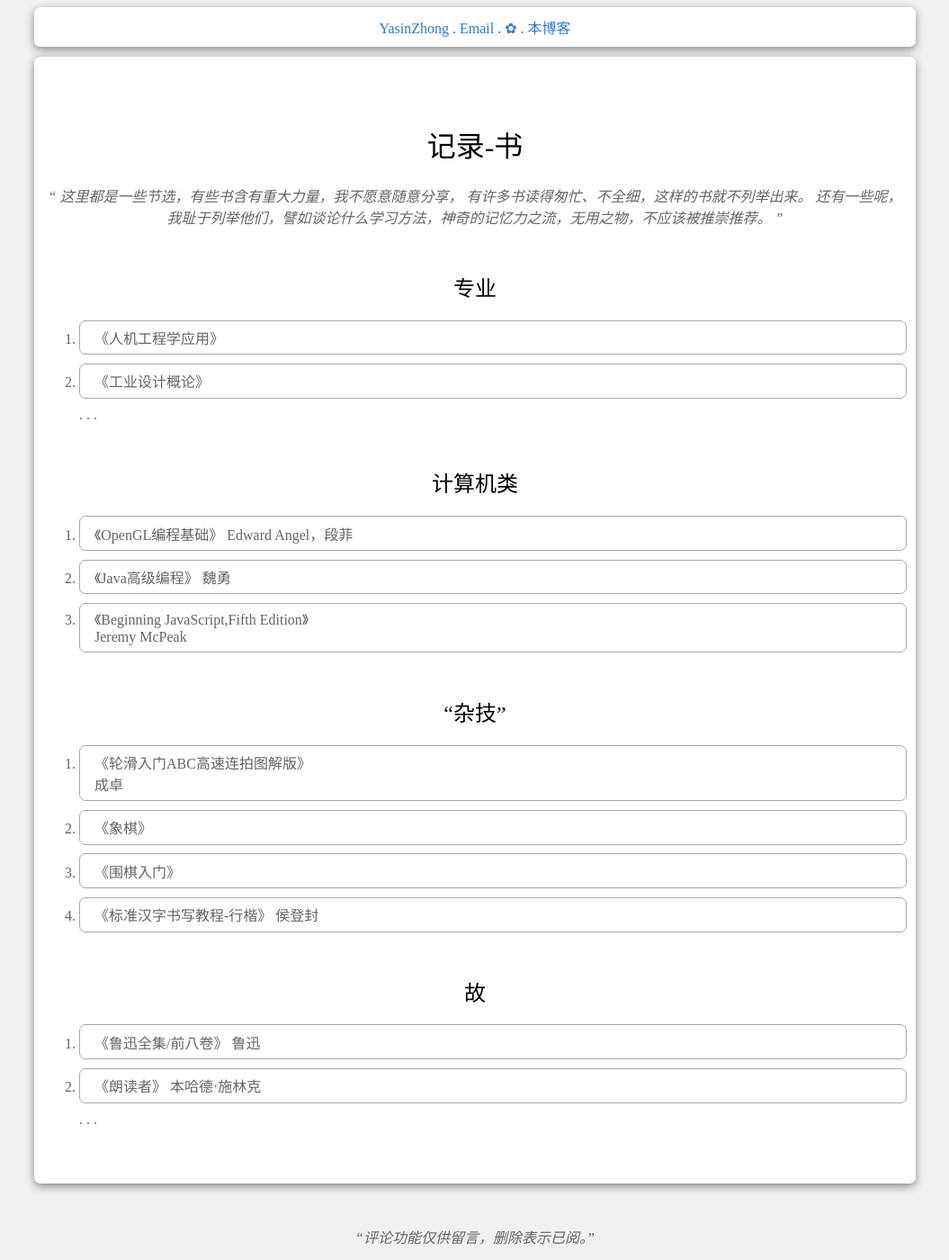
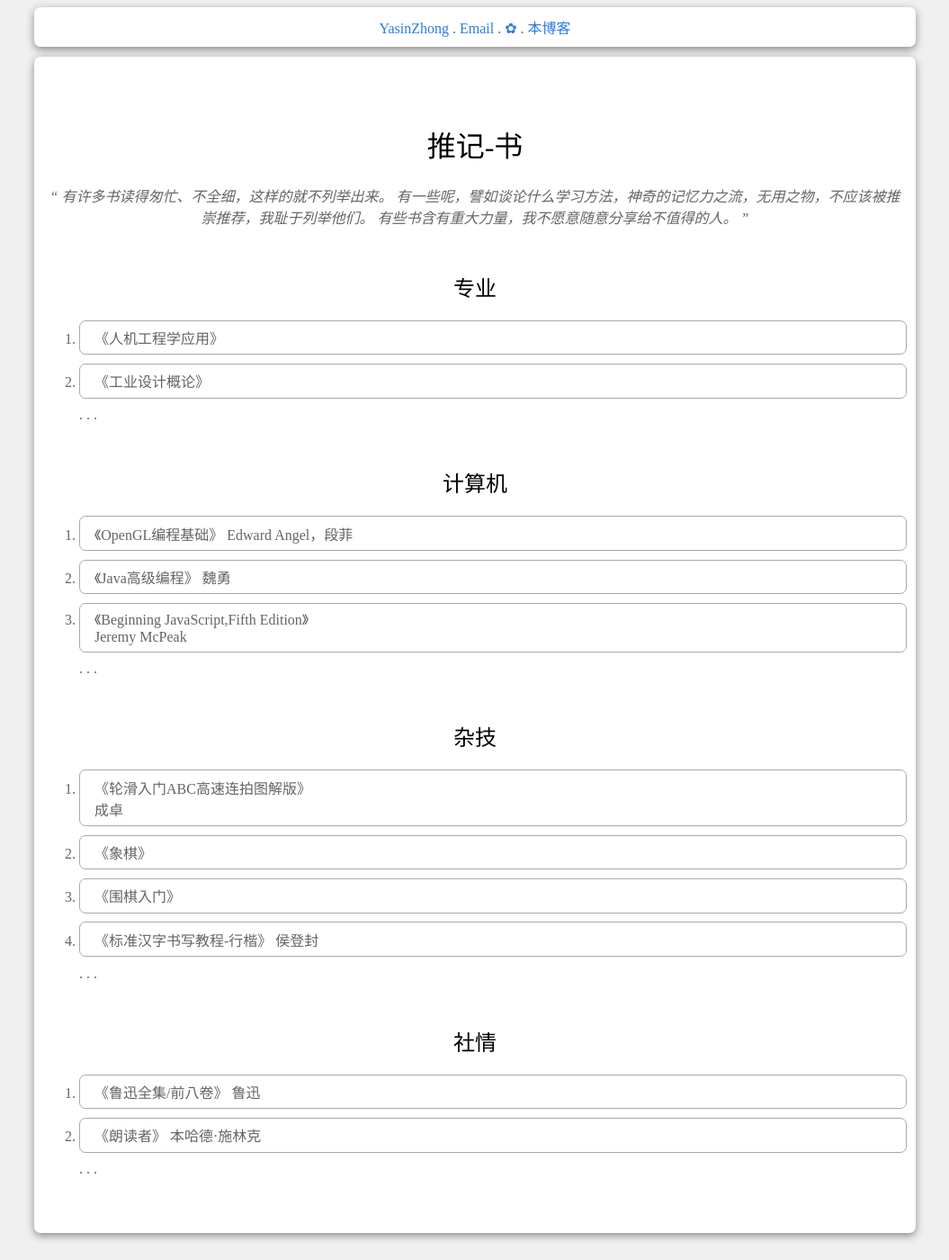
Before and after one commit to YasinZhong/yasinzhong.github.io, a Jekyll site: the page built from _posts/2018-3-13-BookShare.html, in a window 1280 px wide and 1400 px high. Shown: the whole window at 90% size, without its empty margins (112-1167 px from the left). Built offline with Jekyll 4.4.1, drawn with Linux system fonts in a browser that asks for light colours; comment, search, counter and statistics services are not loaded.

Commit message:
2018/03/31

```diff
--- a/_posts/2018-3-10-BookShare.html
+++ b/_posts/2018-3-13-BookShare.html
@@ -1,15 +1,15 @@
 ---
 layout: default
-title: 记录-书
+title: 推记-书
 ---
 
 
 <h1>{{ page.title }}</h1>
 
 <q>
-	这里都是一些节选，有些书含有重大力量，我不愿意随意分享，
-	有许多书读得匆忙、不全细，这样的书就不列举出来。
-	还有一些呢，我耻于列举他们，譬如谈论什么学习方法，神奇的记忆力之流，无用之物，不应该被推崇推荐。
+	有许多书读得匆忙、不全细，这样的就不列举出来。
+	有一些呢，譬如谈论什么学习方法，神奇的记忆力之流，无用之物，不应该被推崇推荐，我耻于列举他们。
+	有些书含有重大力量，我不愿意随意分享给不值得的人。
 </q>
 
 
@@ -20,22 +20,24 @@ title: 记录-书
 	. . .
 </ol>
 
-<h2>计算机类</h2>
+<h2>计算机</h2>
 <ol>
 	<li>《OpenGL编程基础》 Edward Angel，段菲</li>
 	<li>《Java高级编程》 魏勇</li>
 	<li>《Beginning JavaScript,Fifth Edition》 <br>Jeremy McPeak</li>
+	. . .
 </ol>
 
-<h2>“杂技”</h2>
+<h2>杂技</h2>
 <ol>
 	<li>《轮滑入门ABC高速连拍图解版》<br>成卓</li>
 	<li>《象棋》</li>
 	<li>《围棋入门》</li>
 	<li>《标准汉字书写教程-行楷》 侯登封</li>
+	. . .
 </ol>
 
-<h2>故</h2>
+<h2>社情</h2>
 <ol>
 	<li>《鲁迅全集/前八卷》 鲁迅</li>
 	<li>《朗读者》 本哈德·施林克</li>
--- a/index.html
+++ b/index.html
@@ -7,7 +7,7 @@ title: Yasin Zhong|blog
     <br/><br/>
     <ol>
 　	{% for post in site.posts %}
-　　<li style="border:none;margin: initial;padding-bottom: 0.5em;padding-top: 0.1em;">{{ post.date | date_to_string }}
+　　<li style="border:none;margin: initial;padding-bottom: 0.2em;padding-top: 0.1em;">{{ post.date | date_to_string }}
 	<a href="{{ site.baseurl }}{{ post.url }}">{{ post.title }}</a>
 	</li>
 　　{% endfor %}
```
Also changed, not shown: _posts/2018-3-10-MovieShare.html (+5 -7 lines).
